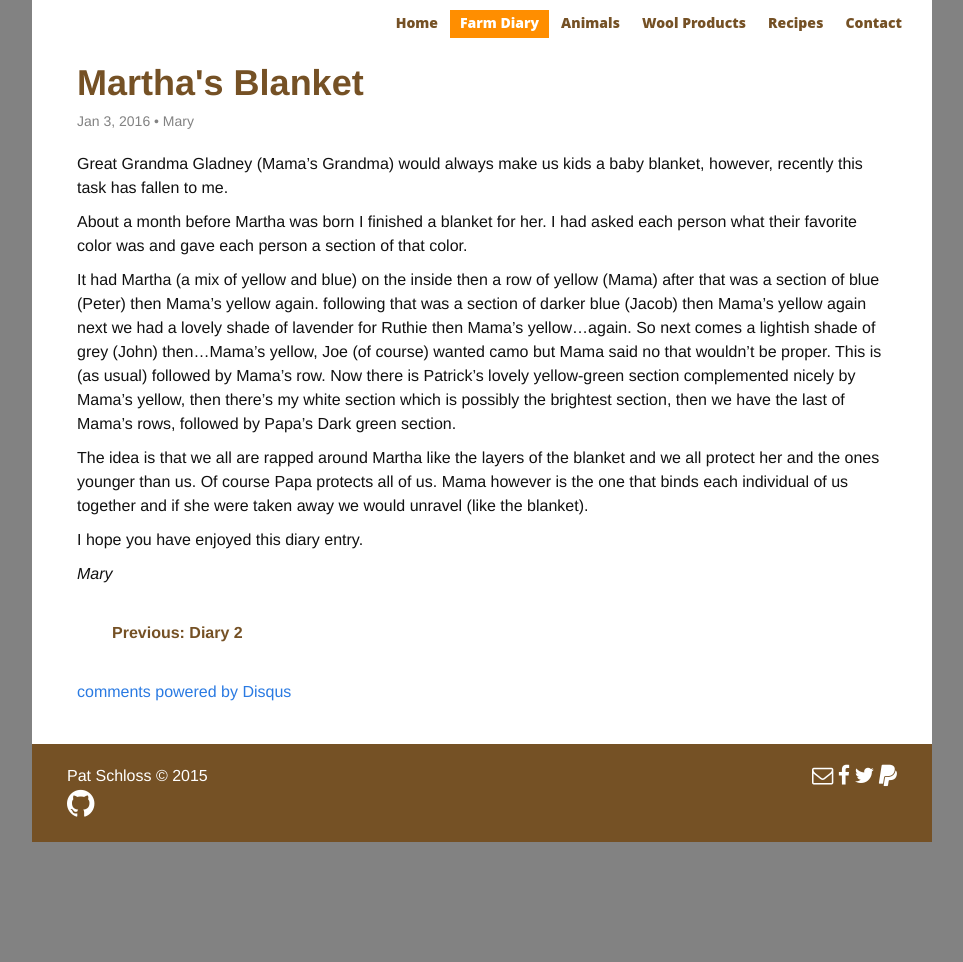
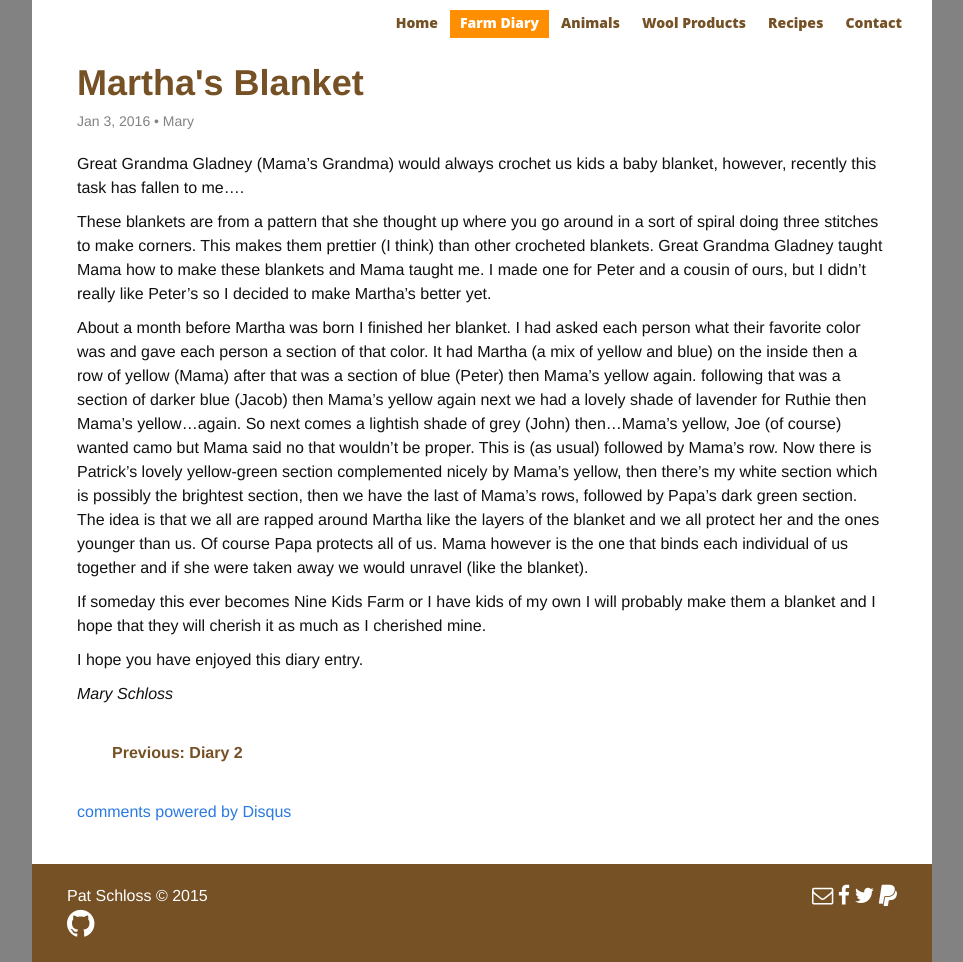
Before and after one commit to pschloss/nkidsfarm.github.io, a Jekyll site: the page built from diary/_posts/2016-01-02-diary_3.md, in a window 1280 px wide. Shown: the whole page, without its empty margins (158-1121 px from the left). Built offline with Jekyll 4.4.1, drawn with Linux system fonts in a browser that asks for light colours; comment, search, counter and statistics services are not loaded; before the commit the page ends 900 px from its top, so only the background shows below that.

Commit message:
Martha's blanket post with changes

```diff
--- a/diary/_posts/2016-01-02-diary_3.md
+++ b/diary/_posts/2016-01-02-diary_3.md
@@ -5,14 +5,14 @@
 author: Mary
 comments: true
 ---
-Great Grandma Gladney (Mama's Grandma) would always make us kids a baby blanket, however, recently this task has fallen to me.
+Great Grandma Gladney (Mama's Grandma) would always crochet us kids a baby blanket, however, recently this task has fallen to me....
 
-About a month before Martha was born I finished a blanket for her. I had asked each person what their favorite color was and gave each person a section of that color.
+These blankets are from a pattern that she thought up where you go around in a sort of spiral doing three stitches to make corners. This makes them prettier (I think) than other crocheted blankets. Great Grandma Gladney taught Mama how to make these blankets and Mama taught me. I made one for Peter and a cousin of ours, but I didn't really like Peter's so I decided to make Martha's better yet.
 
-It had Martha (a mix of yellow and blue) on the inside then a row of yellow (Mama) after that was a section of blue (Peter) then Mama's yellow again. following that was a section of darker blue (Jacob) then Mama's yellow again next we had a lovely shade of lavender for Ruthie then Mama's yellow...again. So next comes a lightish shade of grey (John) then...Mama's yellow, Joe (of course) wanted camo but Mama said no that wouldn't be proper. This is (as usual) followed by Mama's row. Now there is Patrick's lovely yellow-green section complemented nicely by Mama's yellow, then there's my white section which is possibly the brightest section, then we have the last of Mama's rows, followed by Papa's Dark green section.
+About a month before Martha was born I finished her blanket. I had asked each person what their favorite color was and gave each person a section of that color. It had Martha (a mix of yellow and blue) on the inside then a row of yellow (Mama) after that was a section of blue (Peter) then Mama's yellow again. following that was a section of darker blue (Jacob) then Mama's yellow again next we had a lovely shade of lavender for Ruthie then Mama's yellow...again. So next comes a lightish shade of grey (John) then...Mama's yellow, Joe (of course) wanted camo but Mama said no that wouldn't be proper. This is (as usual) followed by Mama's row. Now there is Patrick's lovely yellow-green section complemented nicely by Mama's yellow, then there's my white section which is possibly the brightest section, then we have the last of Mama's rows, followed by Papa's dark green section. The idea is that we all are rapped around Martha like the layers of the blanket and we all protect her and the ones younger than us. Of course Papa protects all of us. Mama however is the one that binds each individual of us together and if she were taken away we would unravel (like the blanket).
 
-The idea is that we all are rapped around Martha like the layers of the blanket and we all protect her and the ones younger than us. Of course Papa protects all of us. Mama however is the one that binds each individual of us together and if she were taken away we would unravel (like the blanket).
+If someday this ever becomes Nine Kids Farm or I have kids of my own I will probably make them a blanket and I hope that they will cherish it as much as I cherished mine.
 
 I hope you have enjoyed this diary entry.
 
-*Mary*
+*Mary Schloss*
```
